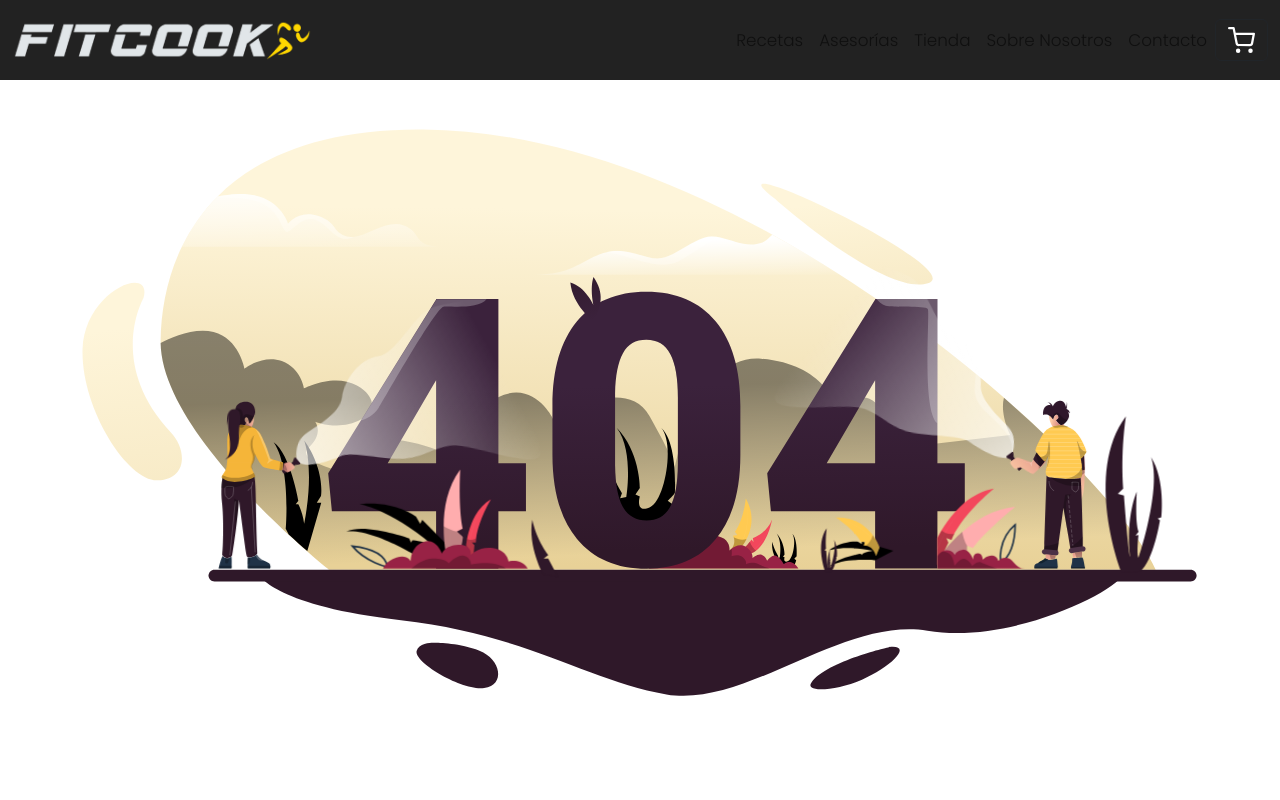
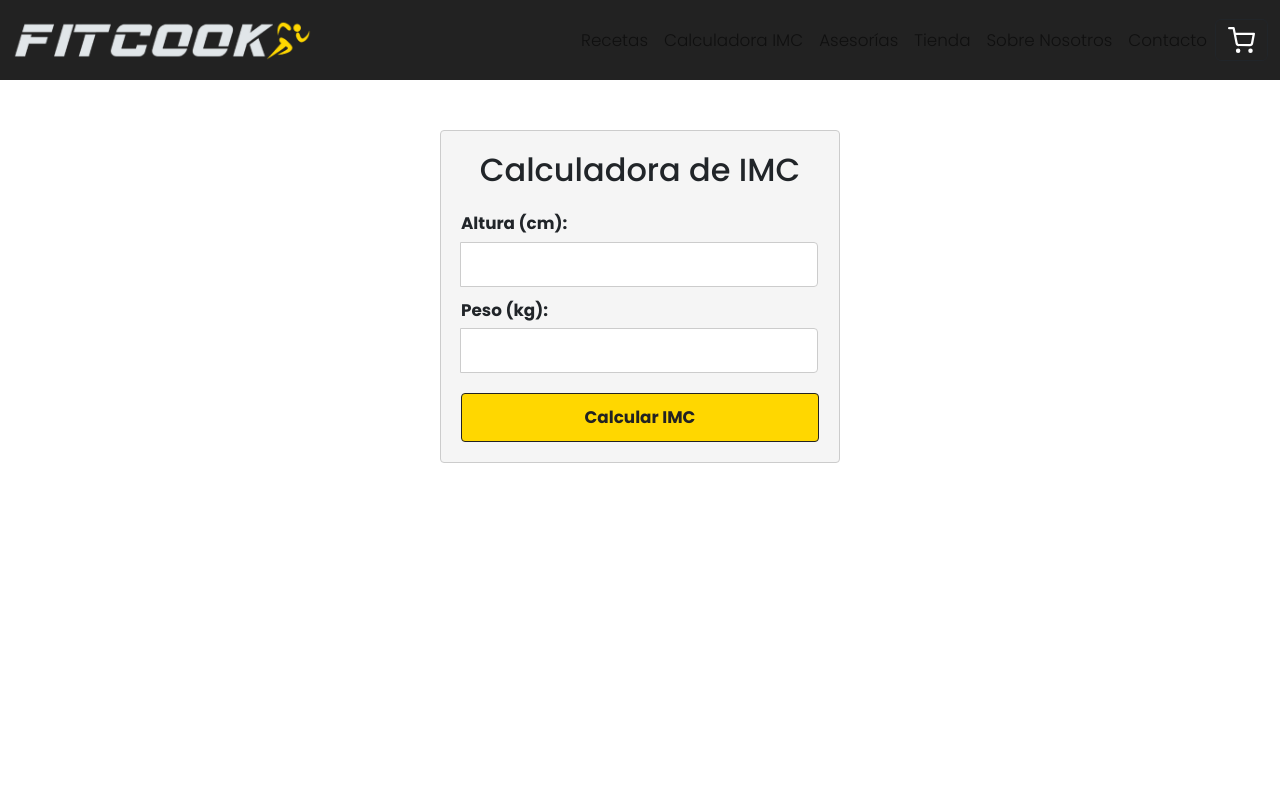
Before and after one commit to p4choon/fitcook_web, a React (Create React App) app in the folder frontend/: page /calculadoraimc in a window 1280 px wide. Shown: the top 800 px of the page. Built offline with nearby package versions, Linux system fonts and the light colour scheme; a web font is replaced by a local one.

Commit message:
Calculadora IMC acabada y añadida

```diff
--- a/frontend/src/App.js
+++ b/frontend/src/App.js
@@ -8,6 +8,7 @@ import Success from "./pages/Success";
 import Cancel from "./pages/Cancel";
 import Home from "./pages/Home";
 import Recetas from "./pages/Recetas";
+import CalculadoraIMC from "./pages/CalculadoraIMC";
 import Asesorias from "./pages/Asesorias";
 import AboutUs from "./pages/AboutUs";
 import Contact from "./pages/Contact";
@@ -25,6 +26,7 @@ function App() {
               <Route path="/*" element={<NotFound />} />
               <Route path="/" element={<Home />} />
               <Route path="/recetas" element={<Recetas />} />
+              <Route path="/calculadoraimc" element={<CalculadoraIMC />} />
               <Route path="/asesorias" element={<Asesorias />} />
               <Route path="/aboutus" element={<AboutUs />} />
               <Route path="/store" element={<Store />} />
--- a/frontend/src/components/Navbar.js
+++ b/frontend/src/components/Navbar.js
@@ -60,6 +60,15 @@ function Navbar() {
               onClick={() => handleRouteChange("/recetas")}
             >
               Recetas
+            </a>
+            <a
+              className={`nav-link ${
+                currentRoute === "/calculadoraimc" ? "active" : ""
+              }`}
+              href="/calculadoraimc"
+              onClick={() => handleRouteChange("/calculadoraimc")}
+            >
+              Calculadora IMC
             </a>
             <a
               className={`nav-link ${
--- /dev/null
+++ b/frontend/src/pages/CalculadoraIMC.js
@@ -0,0 +1,91 @@
+import React, { useState, useEffect } from 'react';
+import './calculadoraimc.css';
+
+const CalculadoraIMC = () => {
+  const [height, setHeight] = useState('');
+  const [weight, setWeight] = useState('');
+  const [imc, setIMC] = useState(null);
+  const [progress, setProgress] = useState([]);
+
+  useEffect(() => {
+    const savedProgress = localStorage.getItem('imcProgress');
+    if (savedProgress) {
+      setProgress(JSON.parse(savedProgress));
+    }
+  }, []);
+
+  const calculateIMC = () => {
+    if (height && weight) {
+      const heightInMeters = height / 100;
+      const imcValue = (weight / (heightInMeters * heightInMeters)).toFixed(2);
+      setIMC(imcValue);
+
+      const currentDate = new Date().toLocaleDateString();
+      const newEntry = { date: currentDate, imc: imcValue };
+      const newProgress = [...progress, newEntry];
+      setProgress(newProgress);
+      localStorage.setItem('imcProgress', JSON.stringify(newProgress));
+
+      setHeight('');
+      setWeight('');
+    }
+  };
+
+  return (
+    <div className="imc-calculator">
+      <h2>Calculadora de IMC</h2>
+      <div className="input-group">
+        <label>Altura (cm):</label>
+        <input type="number" value={height} onChange={(e) => setHeight(e.target.value)} />
+      </div>
+      <div className="input-group">
+        <label>Peso (kg):</label>
+        <input type="number" value={weight} onChange={(e) => setWeight(e.target.value)} />
+      </div>
+      <button className="calculate-button" onClick={calculateIMC}>Calcular IMC</button>
+
+      {imc && (
+        <div className="result">
+          <h3>Tu IMC es: {imc}</h3>
+          <h4>Categoría: {getIMCCategory(imc)}</h4>
+        </div>
+      )}
+
+      {progress.length > 0 && (
+        <div className="progress">
+          <h2>Seguimiento de progreso</h2>
+          <table>
+            <thead>
+              <tr>
+                <th>Fecha</th>
+                <th>IMC</th>
+              </tr>
+            </thead>
+            <tbody>
+              {progress.map((entry, index) => (
+                <tr key={index}>
+                  <td>{entry.date}</td>
+                  <td>{entry.imc}</td>
+                </tr>
+              ))}
+            </tbody>
+          </table>
+        </div>
+      )}
+    </div>
+  );
+};
+
+const getIMCCategory = (imc) => {
+  if (imc < 18.5) {
+    return 'Bajo peso';
+  } else if (imc >= 18.5 && imc < 25) {
+    return 'Peso saludable';
+  } else if (imc >= 25 && imc < 30) {
+    return 'Sobrepeso';
+  } else {
+    return 'Obesidad';
+  }
+};
+
+export default CalculadoraIMC;
--- /dev/null
+++ b/frontend/src/pages/calculadoraimc.css
@@ -0,0 +1,91 @@
+.imc-calculator {
+  max-width: 400px;
+  margin: 3em auto;
+  padding: 20px;
+  border: 1px solid #ccc;
+  border-radius: 4px;
+  background-color: #f5f5f5;
+  height: auto; /* Ajusta la altura según tus necesidades */
+  display: flex;
+  flex-direction: column;
+  justify-content: space-between;
+  overflow-y: auto; /* Cambiado a "auto" para que aparezca la barra de desplazamiento solo cuando sea necesario */
+}
+
+.imc-calculator h2 {
+  text-align: center;
+  margin-bottom: 20px;
+}
+
+.input-group {
+  margin-bottom: 10px;
+}
+
+.input-group label {
+  display: block;
+  font-weight: bold;
+  margin-bottom: 5px;
+}
+
+.input-group input {
+  width: 100%;
+  padding: 8px;
+  border: 1px solid #ccc;
+  border-radius: 4px;
+}
+
+.calculate-button {
+    display: block;
+    width: 100%;
+    padding: 10px;
+    margin-top: 10px;
+    border: none;
+    border-radius: 4px;
+    background-color: #FFD700;
+    color: #222222;
+    border: 1px solid #222222;
+    font-weight: bold;
+    cursor: pointer;
+}
+
+.calculate-button:hover{animation:jello-horizontal .9s linear both} @keyframes jello-horizontal{0%{transform:scale3d(1,1,1)}30%{transform:scale3d(1.25,.75,1)}40%{transform:scale3d(.75,1.25,1)}50%{transform:scale3d(1.15,.85,1)}65%{transform:scale3d(.95,1.05,1)}75%{transform:scale3d(1.05,.95,1)}100%{transform:scale3d(1,1,1)}}
+
+.result {
+    text-align: center;
+}
+
+.result h3 {
+    margin-bottom: 10px;
+}
+
+.result h4 {
+    margin-top: 0;
+}
+
+.progress {
+    flex-wrap: wrap;
+    margin-top: 30px;
+    height: 100%;
+}
+
+.progress h2 {
+    text-align: center;
+    margin-bottom: 20px;
+}
+
+table {
+    width: 100%;
+    border-collapse: collapse;
+}
+
+table th,
+table td {
+    padding: 8px;
+    text-align: left;
+    border-bottom: 1px solid #ccc;
+}
+
+table th {
+    background-color: #f5f5f5;
+    font-weight: bold;
+}
```
